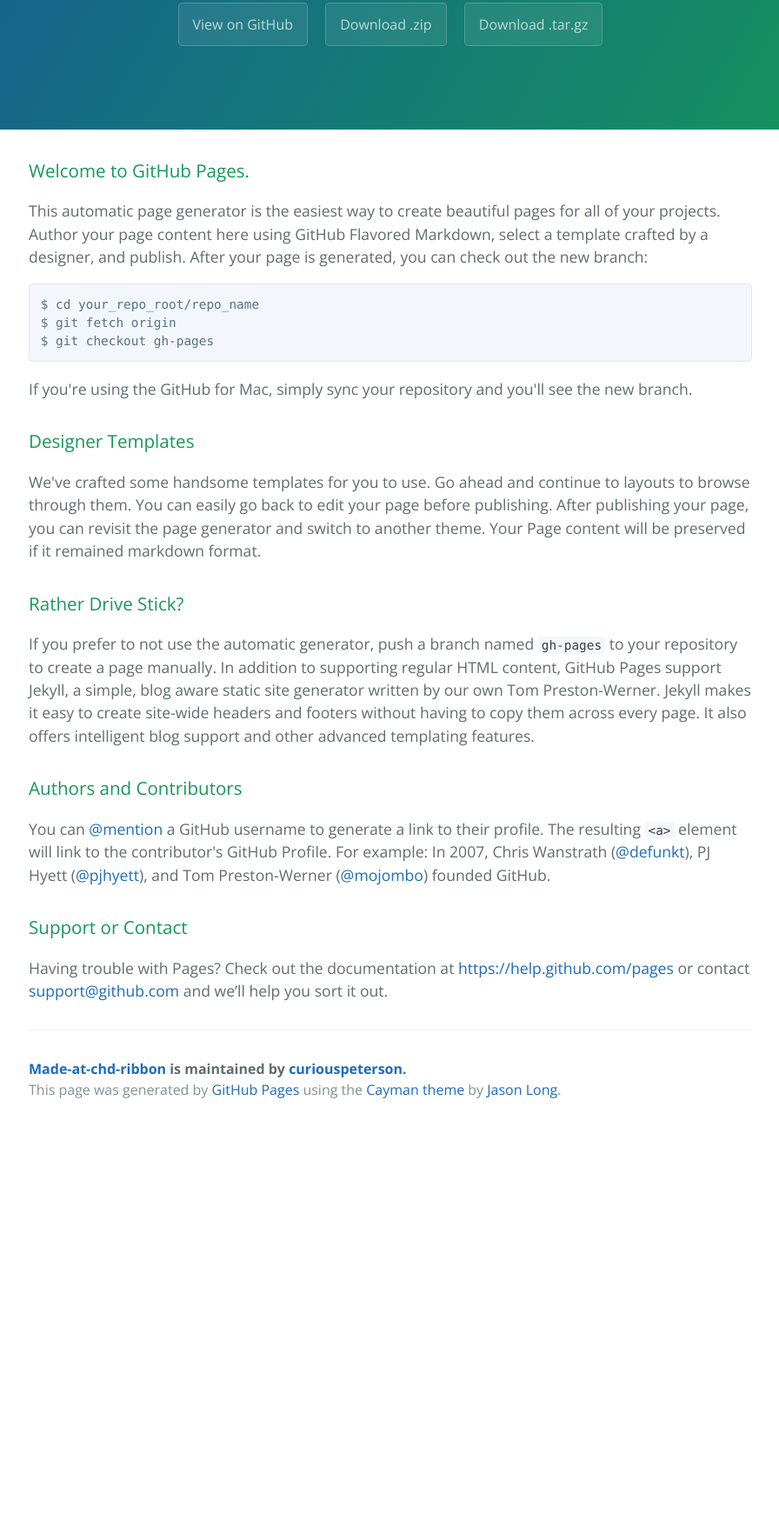
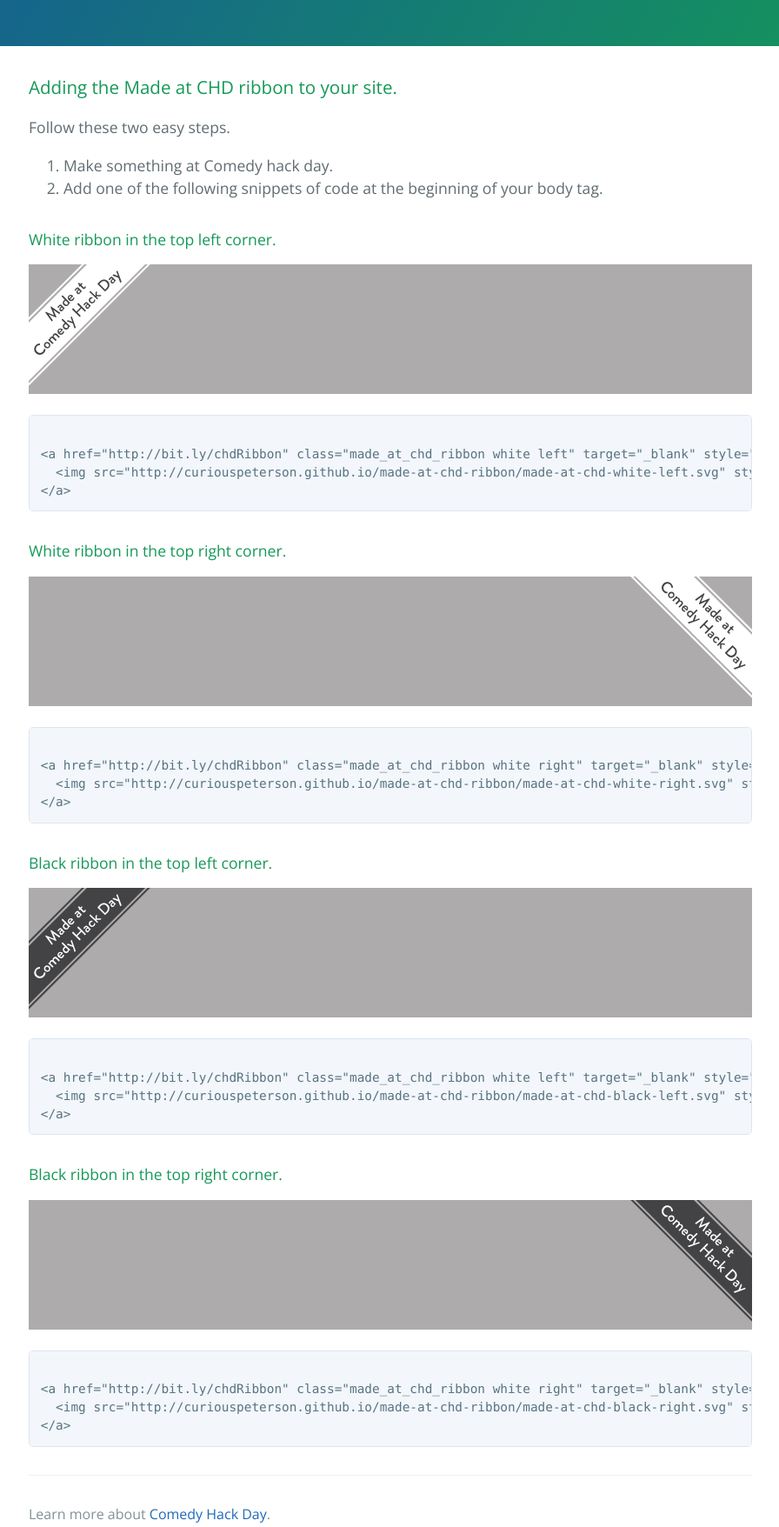
Before and after one commit to curiouspeterson/made-at-chd-ribbon, a plain HTML site: page index.html in a window 1280 px wide. Shown: the part 187-1943 px from the top of the page at 87% size, without its empty margins (191-1087 px from the left). Before the commit the page ends 1484 px from the top, so only its background shows below. Drawn offline with nearby package versions, Linux system fonts and the light colour scheme.

Commit message:
description

```diff
--- a/index.html
+++ b/index.html
@@ -2,7 +2,7 @@
 <html lang="en-us">
   <head>
     <meta charset="UTF-8">
-    <title>Made-at-chd-ribbon by curiouspeterson</title>
+    <title>Made at Comedy Hack Day Ribbon</title>
     <meta name="viewport" content="width=device-width, initial-scale=1">
     <link rel="stylesheet" type="text/css" href="stylesheets/normalize.css" media="screen">
     <link href='http://fonts.googleapis.com/css?family=Open+Sans:400,700' rel='stylesheet' type='text/css'>
@@ -10,51 +10,75 @@
     <link rel="stylesheet" type="text/css" href="stylesheets/github-light.css" media="screen">
   </head>
   <body>
+
+		<a href="http://bit.ly/chdRibbon" class="made_at_chd_ribbon white left" target="_blank" style="position:absolute;top:0;left:0;"><img src="made-at-chd-white-left.svg" style="height:149px;width:149px;z-index:9999;"></a>
+		<a href="http://bit.ly/chdRibbon" class="made_at_chd_ribbon white right" target="_blank" style="position:absolute;top:0;right:0;">
+		  <img src="http://curiouspeterson.github.io/made-at-chd-ribbon/made-at-chd-black-right.svg" style="height:149px;width:149px;z-index:9999;">
+		</a>
     <section class="page-header">
-      <h1 class="project-name">Made-at-chd-ribbon</h1>
-      <h2 class="project-tagline"></h2>
-      <a href="https://github.com/curiouspeterson/made-at-chd-ribbon" class="btn">View on GitHub</a>
-      <a href="https://github.com/curiouspeterson/made-at-chd-ribbon/zipball/master" class="btn">Download .zip</a>
-      <a href="https://github.com/curiouspeterson/made-at-chd-ribbon/tarball/master" class="btn">Download .tar.gz</a>
+      <h1 class="project-name">Made at Comedy Hack Day Ribbons</h1>
     </section>
 
     <section class="main-content">
       <h3>
-<a id="welcome-to-github-pages" class="anchor" href="#welcome-to-github-pages" aria-hidden="true"><span class="octicon octicon-link"></span></a>Welcome to GitHub Pages.</h3>
+<a id="welcome-message" class="anchor" href="#welcome-message" aria-hidden="true"><span class="octicon octicon-link"></span></a>Adding the Made at CHD ribbon to your site.</h3>
 
-<p>This automatic page generator is the easiest way to create beautiful pages for all of your projects. Author your page content here using GitHub Flavored Markdown, select a template crafted by a designer, and publish. After your page is generated, you can check out the new branch:</p>
+<p>Follow these two easy steps.
+	<ol>
+		<li>
+			Make something at Comedy hack day.
+		</li>
+		<li>
+			Add one of the following snippets of code at the beginning of your body tag.
+		</li>
+	</ol>
 
-<pre><code>$ cd your_repo_root/repo_name
-$ git fetch origin
-$ git checkout gh-pages
+	<h4>White ribbon in the top left corner.</h4>
+<div class="ribbon-container white">
+	<a href="http://bit.ly/chdRibbon" class="made_at_chd_ribbon white left" target="_blank" style="position:absolute;top:0;left:0;"><img src="made-at-chd-white-left.svg" style="height:149px;width:149px;z-index:9999;"></a>
+</div>
+<pre><code>
+&lt;a href=&quot;http://bit.ly/chdRibbon&quot; class=&quot;made_at_chd_ribbon white left&quot; target=&quot;_blank&quot; style=&quot;position:absolute;top:0;left:0;&quot;&gt;
+  &lt;img src=&quot;http://curiouspeterson.github.io/made-at-chd-ribbon/made-at-chd-white-left.svg&quot; style=&quot;height:149px;width:149px;z-index:9999;&quot;&gt;
+&lt;/a&gt;
 </code></pre>
 
-<p>If you're using the GitHub for Mac, simply sync your repository and you'll see the new branch.</p>
+	<h4>White ribbon in the top right corner.</h4>
+<div class="ribbon-container white">
+	<a href="http://bit.ly/chdRibbon" class="made_at_chd_ribbon white right" target="_blank" style="position:absolute;top:0;right:0;"><img src="made-at-chd-white-right.svg" style="height:149px;width:149px;z-index:9999;"></a>
+</div>
+<pre><code>
+&lt;a href=&quot;http://bit.ly/chdRibbon&quot; class=&quot;made_at_chd_ribbon white right&quot; target=&quot;_blank&quot; style=&quot;position:absolute;top:0;right:0;&quot;&gt;
+  &lt;img src=&quot;http://curiouspeterson.github.io/made-at-chd-ribbon/made-at-chd-white-right.svg&quot; style=&quot;height:149px;width:149px;z-index:9999;&quot;&gt;
+&lt;/a&gt;
+</code></pre>
 
-<h3>
-<a id="designer-templates" class="anchor" href="#designer-templates" aria-hidden="true"><span class="octicon octicon-link"></span></a>Designer Templates</h3>
 
-<p>We've crafted some handsome templates for you to use. Go ahead and continue to layouts to browse through them. You can easily go back to edit your page before publishing. After publishing your page, you can revisit the page generator and switch to another theme. Your Page content will be preserved if it remained markdown format.</p>
+	<h4>Black ribbon in the top left corner.</h4>
+<div class="ribbon-container black">
+	<a href="http://bit.ly/chdRibbon" class="made_at_chd_ribbon white left" target="_blank" style="position:absolute;top:0;left:0;"><img src="made-at-chd-black-left.svg" style="height:149px;width:149px;z-index:9999;"></a>
+</div>
+<pre><code>
+&lt;a href=&quot;http://bit.ly/chdRibbon&quot; class=&quot;made_at_chd_ribbon white left&quot; target=&quot;_blank&quot; style=&quot;position:absolute;top:0;left:0;&quot;&gt;
+  &lt;img src=&quot;http://curiouspeterson.github.io/made-at-chd-ribbon/made-at-chd-black-left.svg&quot; style=&quot;height:149px;width:149px;z-index:9999;&quot;&gt;
+&lt;/a&gt;
+</code></pre>
 
-<h3>
-<a id="rather-drive-stick" class="anchor" href="#rather-drive-stick" aria-hidden="true"><span class="octicon octicon-link"></span></a>Rather Drive Stick?</h3>
+	<h4>Black ribbon in the top right corner.</h4>
+<div class="ribbon-container black">
+	<a href="http://bit.ly/chdRibbon" class="made_at_chd_ribbon white right" target="_blank" style="position:absolute;top:0;right:0;"><img src="made-at-chd-black-right.svg" style="height:149px;width:149px;z-index:9999;"></a>
+</div>
+<pre><code>
+&lt;a href=&quot;http://bit.ly/chdRibbon&quot; class=&quot;made_at_chd_ribbon white right&quot; target=&quot;_blank&quot; style=&quot;position:absolute;top:0;right:0;&quot;&gt;
+  &lt;img src=&quot;http://curiouspeterson.github.io/made-at-chd-ribbon/made-at-chd-black-right.svg&quot; style=&quot;height:149px;width:149px;z-index:9999;&quot;&gt;
+&lt;/a&gt;
+</code></pre>
 
-<p>If you prefer to not use the automatic generator, push a branch named <code>gh-pages</code> to your repository to create a page manually. In addition to supporting regular HTML content, GitHub Pages support Jekyll, a simple, blog aware static site generator written by our own Tom Preston-Werner. Jekyll makes it easy to create site-wide headers and footers without having to copy them across every page. It also offers intelligent blog support and other advanced templating features.</p>
-
-<h3>
-<a id="authors-and-contributors" class="anchor" href="#authors-and-contributors" aria-hidden="true"><span class="octicon octicon-link"></span></a>Authors and Contributors</h3>
-
-<p>You can <a href="https://github.com/blog/821" class="user-mention">@mention</a> a GitHub username to generate a link to their profile. The resulting <code>&lt;a&gt;</code> element will link to the contributor's GitHub Profile. For example: In 2007, Chris Wanstrath (<a href="https://github.com/defunkt" class="user-mention">@defunkt</a>), PJ Hyett (<a href="https://github.com/pjhyett" class="user-mention">@pjhyett</a>), and Tom Preston-Werner (<a href="https://github.com/mojombo" class="user-mention">@mojombo</a>) founded GitHub.</p>
-
-<h3>
-<a id="support-or-contact" class="anchor" href="#support-or-contact" aria-hidden="true"><span class="octicon octicon-link"></span></a>Support or Contact</h3>
-
-<p>Having trouble with Pages? Check out the documentation at <a href="https://help.github.com/pages">https://help.github.com/pages</a> or contact <a href="mailto:support@github.com">support@github.com</a> and we’ll help you sort it out.</p>
 
       <footer class="site-footer">
-        <span class="site-footer-owner"><a href="https://github.com/curiouspeterson/made-at-chd-ribbon">Made-at-chd-ribbon</a> is maintained by <a href="https://github.com/curiouspeterson">curiouspeterson</a>.</span>
 
-        <span class="site-footer-credits">This page was generated by <a href="https://pages.github.com">GitHub Pages</a> using the <a href="https://github.com/jasonlong/cayman-theme">Cayman theme</a> by <a href="https://twitter.com/jasonlong">Jason Long</a>.</span>
+
+        <span class="site-footer-credits">Learn more about <a href="http://bit.ly/chdRibbon">Comedy Hack Day</a>.</span>
       </footer>
 
     </section>
--- a/stylesheets/stylesheet.css
+++ b/stylesheets/stylesheet.css
@@ -8,6 +8,17 @@
   font-size: 16px;
   line-height: 1.5;
   color: #606c71; }
+
+.ribbon-container {
+	position:relative;
+	height:149px;
+	width:100%;
+	display:block;
+	margin-bottom:24px;
+	background:#ADABAB;
+}
+
+
 
 a {
   color: #1e6bb8;
@@ -128,7 +139,7 @@
   margin-bottom: 1rem;
   font: 1rem Consolas, "Liberation Mono", Menlo, Courier, monospace;
   color: #567482;
-  word-wrap: normal;
+  word-wrap: break-word;
   background-color: #f3f6fa;
   border: solid 1px #dce6f0;
   border-radius: 0.3rem; }
@@ -159,7 +170,7 @@
   margin: 0;
   overflow: initial;
   line-height: inherit;
-  word-wrap: normal;
+  word-wrap: break-word;
   background-color: transparent;
   border: 0; }
   .main-content pre code:before, .main-content pre code:after, .main-content pre tt:before, .main-content pre tt:after {
```
Also changed, not shown: index copy.html (added, +22 -0 lines).
